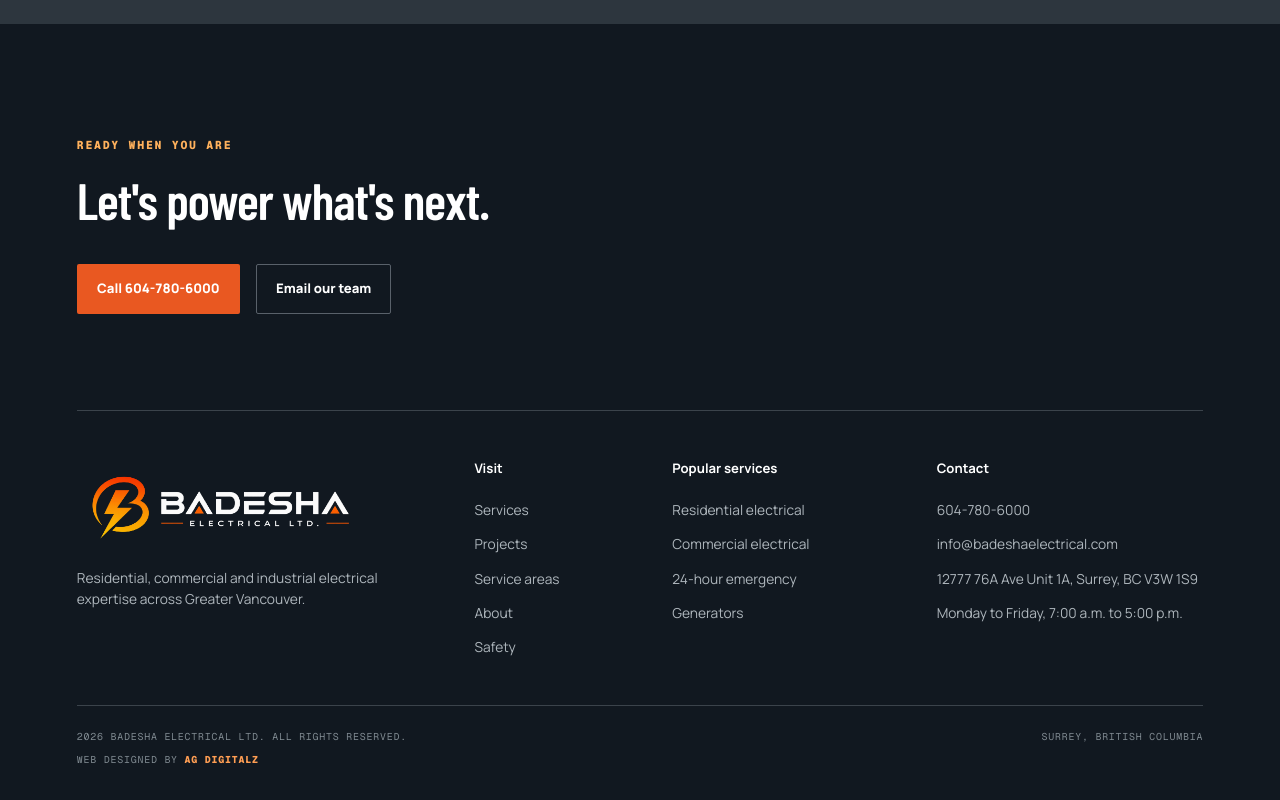
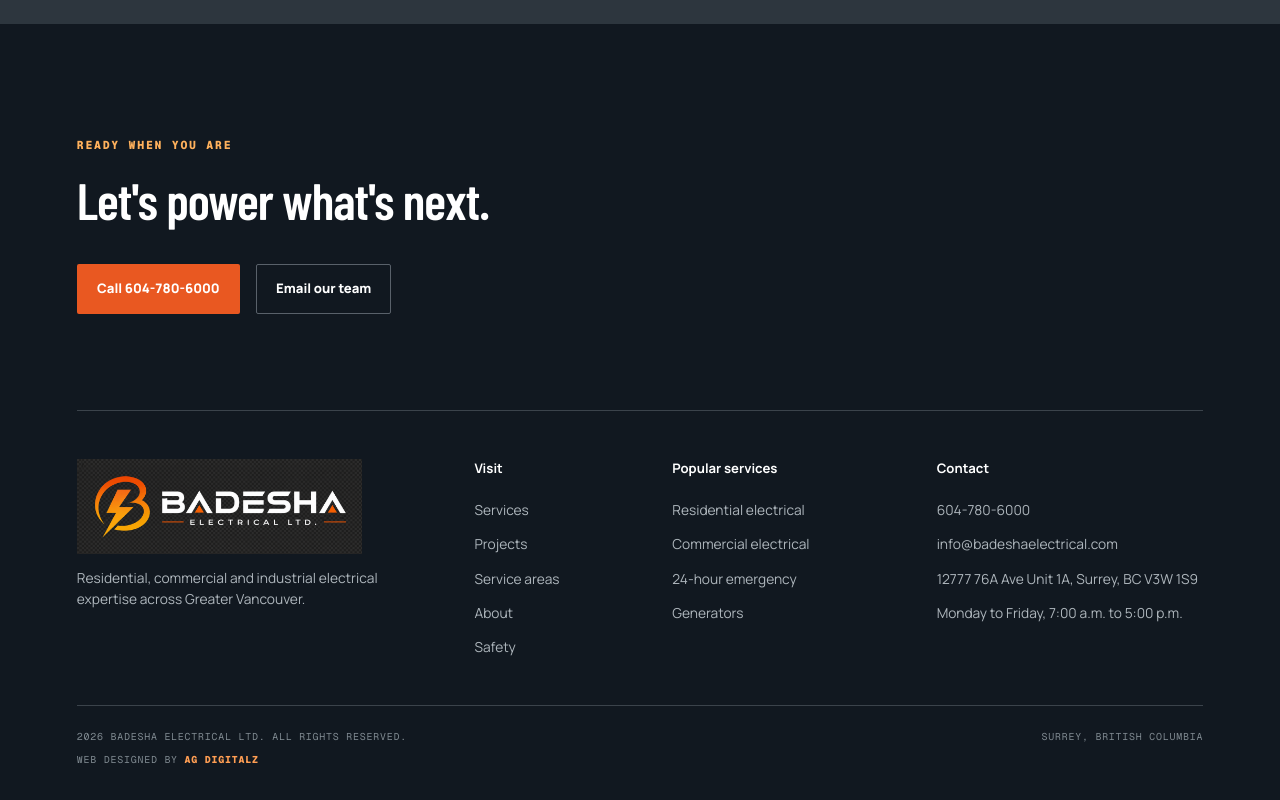
Before and after one commit to gurnoorbassi/badesha-electrical-website, a Next.js app: page / in a window 1280 px wide. Shown: the part 6516-7316 px from the top of the page. Built offline with nearby package versions, Linux system fonts and the light colour scheme; a web font is replaced by a local one.

Commit message:
Use approved dark footer logo

```diff
--- a/app/globals.css
+++ b/app/globals.css
@@ -302,8 +302,8 @@ button, input, textarea { font: inherit; }
 .footer-grid p, .footer-grid span, .footer-grid a { color: #aeb6bc; font-size: .86rem; line-height: 1.55; }
 .footer-grid strong { margin-bottom: .5rem; color: white; font-size: .82rem; }
 .footer-grid a { overflow-wrap: anywhere; }
-.footer-brand { width: min(100%, 285px); display: block; }
-.footer-brand .footer-logo { width: 100%; height: auto; object-fit: contain; }
+.footer-brand { width: min(100%, 285px); display: block; overflow: hidden; background: transparent !important; }
+.footer-brand .footer-logo { width: 100%; height: auto; object-fit: contain; background: var(--ink); }
 .footer-bottom { display: flex; justify-content: space-between; padding-top: 1.5rem; border-top: 1px solid #3b434b; color: #7f8990; font-family: var(--font-geist-mono); font-size: .62rem; letter-spacing: .08em; text-transform: uppercase; }
 .footer-credit { display: flex; flex-direction: column; gap: .5rem; }
 .footer-credit a { color: #ff9e53; font-weight: 750; }
--- a/components/SiteShell.tsx
+++ b/components/SiteShell.tsx
@@ -48,7 +48,7 @@ export function Footer() {
       </div>
       <div className="footer-grid">
         <div>
-          <Link className="footer-brand" href="/" aria-label="Badesha Electrical Ltd. home"><Image className="footer-logo" src="/images/logo-footer.png" alt="Badesha Electrical Ltd." width={2170} height={725} /></Link>
+          <Link className="footer-brand" href="/" aria-label="Badesha Electrical Ltd. home"><Image className="footer-logo" src="/images/logo-footer.png" alt="Badesha Electrical Ltd." width={2172} height={724} /></Link>
           <p>Residential, commercial and industrial electrical expertise across Greater Vancouver.</p>
         </div>
         <div><strong>Visit</strong><Link href="/services">Services</Link><Link href="/projects">Projects</Link><Link href="/service-areas">Service areas</Link><Link href="/about">About</Link><Link href="/safety">Safety</Link></div>
```
Also changed, not shown: public/images/logo-footer.png.
